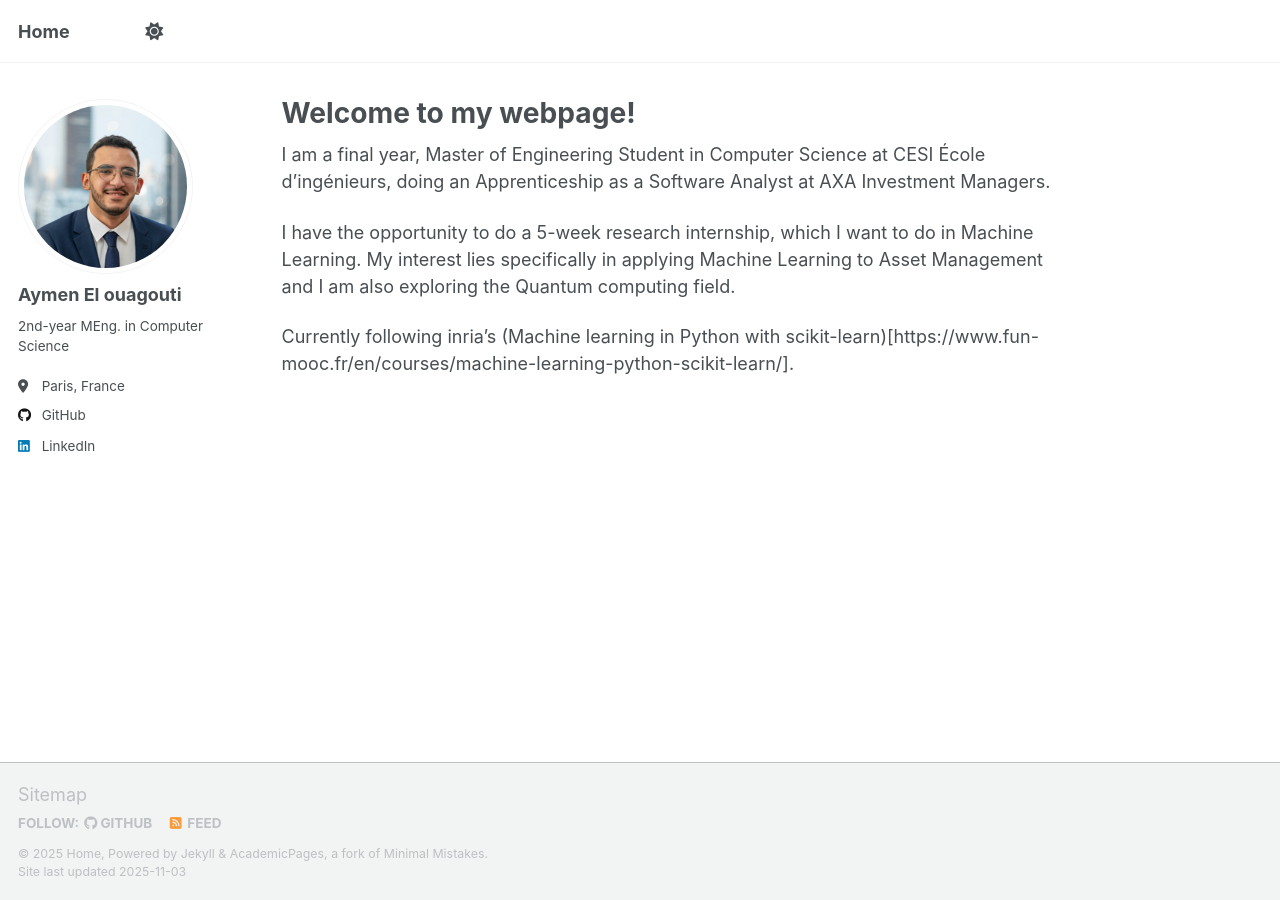
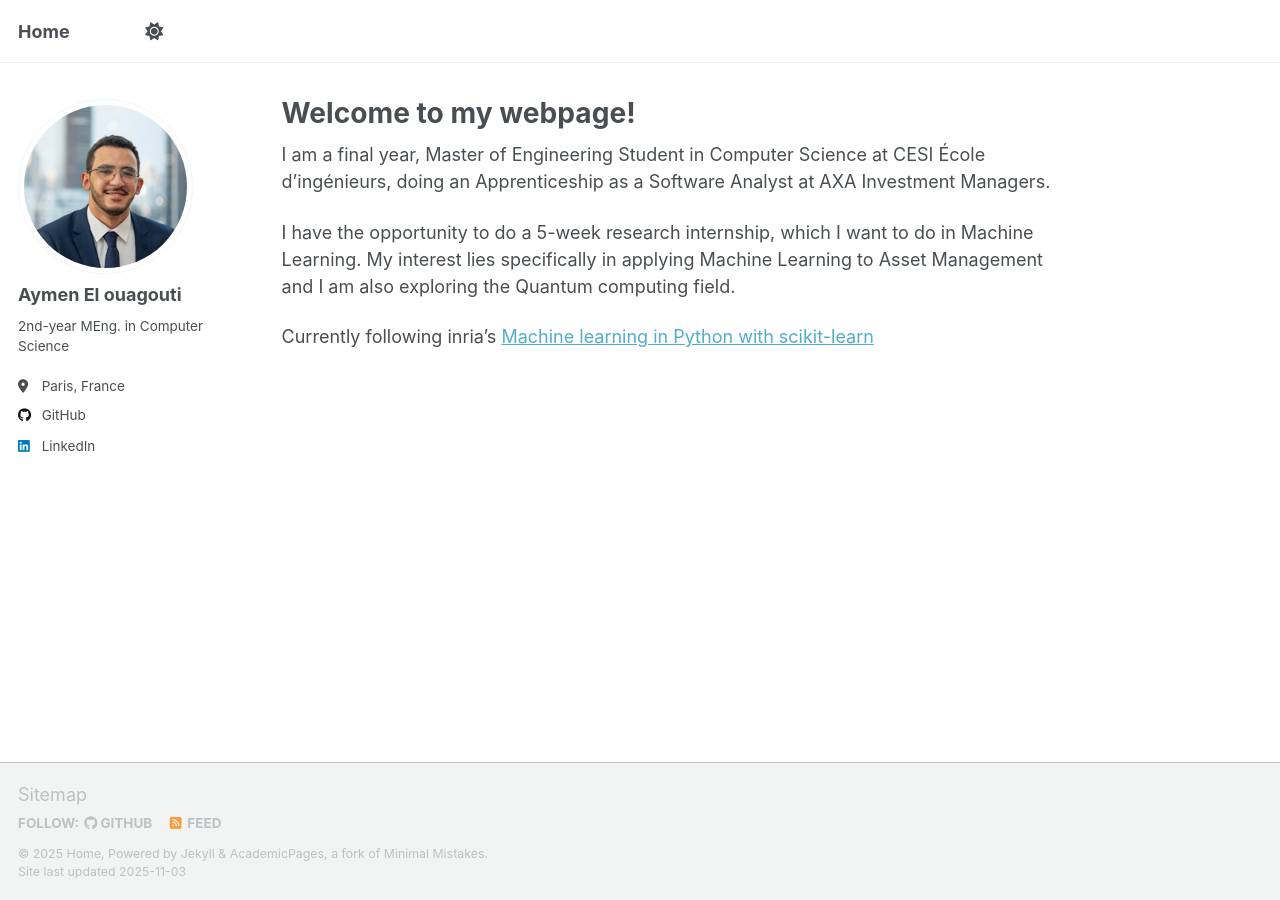
Before and after one commit to aymen-elo/aymen-elo.github.io, a Jekyll site: the page built from _pages/about.md, in a window 1280 px wide. Built offline with Jekyll 4.4.1, drawn with Linux system fonts in a browser that asks for light colours; a script that is not in the unit is left out.

Commit message:
Fix Home

```diff
--- a/_pages/about.md
+++ b/_pages/about.md
@@ -10,4 +10,4 @@ I am a final year, Master of Engineering Student in Computer Science at CESI Éc
 
 I have the opportunity to do a 5-week research internship, which I want to do in Machine Learning. My interest lies specifically in applying Machine Learning to Asset Management and I am also exploring the Quantum computing field.
 
-Currently following inria's (Machine learning in Python with scikit-learn)[https://www.fun-mooc.fr/en/courses/machine-learning-python-scikit-learn/].
+Currently following inria's [Machine learning in Python with scikit-learn](https://www.fun-mooc.fr/en/courses/machine-learning-python-scikit-learn/)
```
